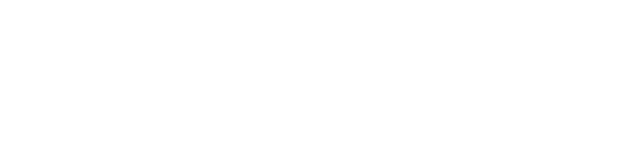
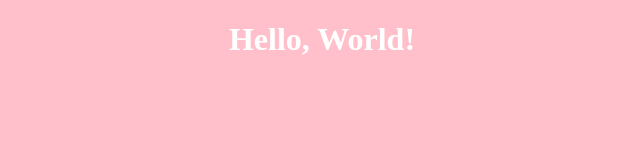
Before and after one commit to casssiopeia/git_project, a plain HTML site: page index.html in a window 1280 px wide. Shown: the whole page, without its empty margins (318-958 px from the left). Drawn offline with Linux system fonts and the light colour scheme.

Commit message:
added main.css

```diff
--- a/index.html
+++ b/index.html
@@ -3,9 +3,10 @@
 <head>
     <meta charset="UTF-8">
     <meta name="viewport" content="width=device-width, initial-scale=1.0">
-    <title>Document</title>
+    <title>My Project</title>
+    <link rel="stylesheet" href="main.css">
 </head>
 <body>
-
+    <h1>Hello, World!</h1>
 </body>
 </html>
--- /dev/null
+++ b/main.css
@@ -0,0 +1,5 @@
+body {
+    background-color: pink;
+    color: white;
+    text-align: center;
+}
```
